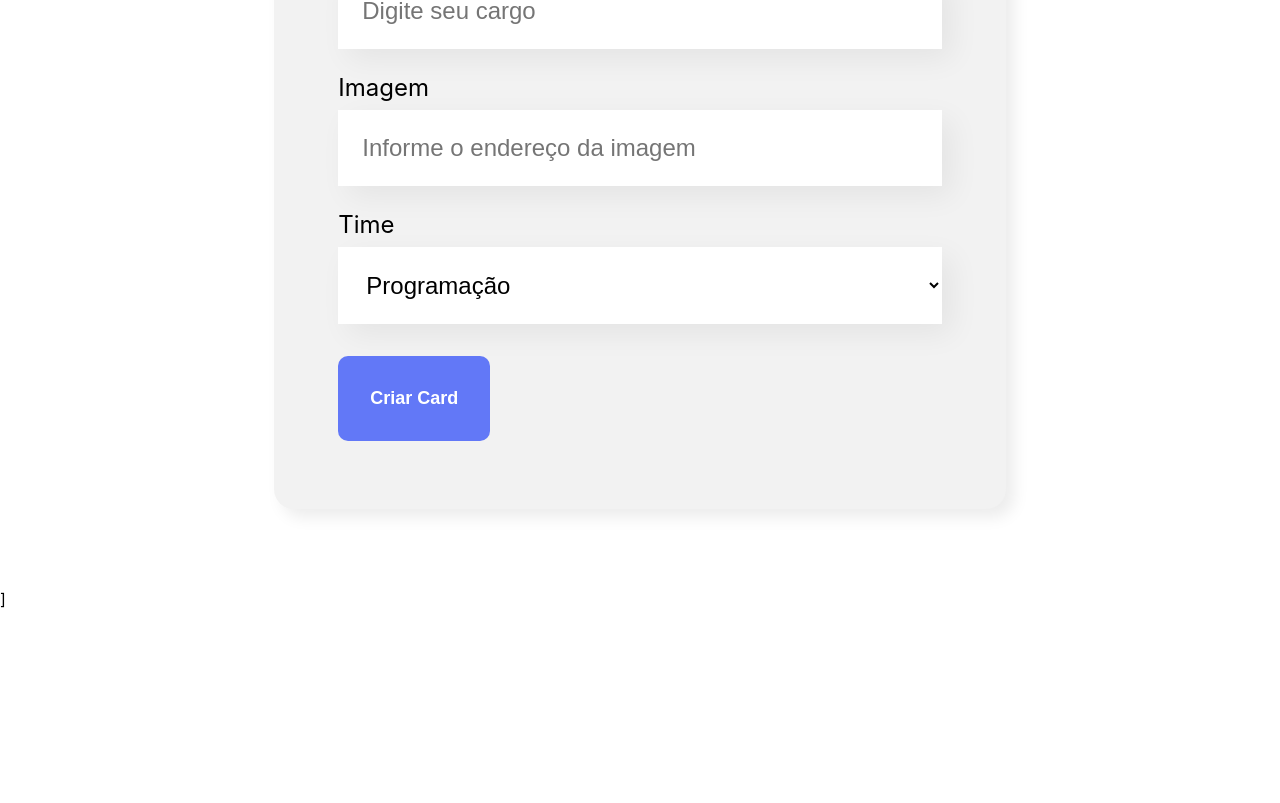
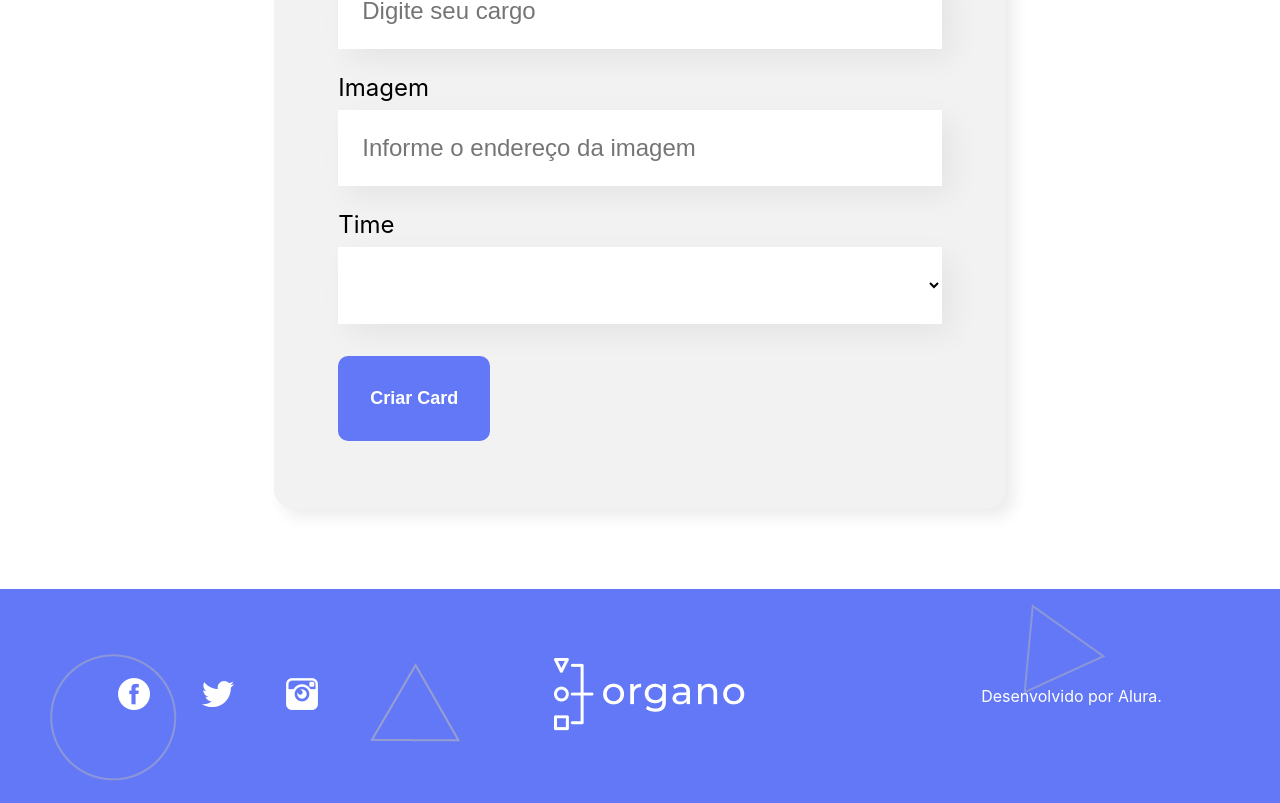
Before and after one commit to rafael-ferper/organo, a React (Create React App) app: page / in a window 1280 px wide. Shown: the part 888-1691 px from the top of the page. Before the commit the page ends 1497 px from the top, so only its background shows below. Built offline with nearby package versions, Linux system fonts and the light colour scheme.

Commit message:
feat: rodape; enh: correção de bugs.

```diff
--- a/src/App.js
+++ b/src/App.js
@@ -2,6 +2,7 @@ import {useState} from 'react';
 import Banner from './componentes/Banner';
 import Formulario from './componentes/Formulario';
 import Time from './componentes/Time';
+import Rodape from './componentes/Rodape';
 
 function App() {
 
@@ -41,7 +42,7 @@ function App() {
         setColaboradores] = useState([])
 
     const aoNovoColaboradorAdicionado = (colaborador) => {
-        console.log(colaborador);
+        debugger
         setColaboradores([
             ...colaboradores,
             colaborador
@@ -52,14 +53,14 @@ function App() {
             <Banner/>
             <Formulario
                 times={times.map(time => time.nome)}
-                aoColaboradorCadastrado={colaborador => aoNovoColaboradorAdicionado(colaborador)}/> ]
+                aoColaboradorCadastrado={colaborador => aoNovoColaboradorAdicionado(colaborador)}/>
                 {times.map(time => <Time
                 key={time.nome}
                 nome={time.nome}
                 corPrimaria={time.corPrimaria}
                 corSecundaria={time.corSecundaria}
                 colaboradores={colaboradores.filter(colaborador => colaborador.time === time.nome)}/>)}
-
+            <Rodape />
         </div>
     );
 }
--- a/src/componentes/Colaborador/index.js
+++ b/src/componentes/Colaborador/index.js
@@ -1,9 +1,9 @@
 import './Colaborador.css'
 
-const Colaborador = ({nome, cargo, imagem}) => {
+const Colaborador = ({nome, cargo, imagem, corDeFundo}) => {
     return (
         <div className='colaborador'>
-            <div className='cabecalho'>
+            <div className='cabecalho' style={{ backgroundColor: corDeFundo }}>
                 <img src={imagem} alt={nome}/>
             </div>
             <div className='rodape'>
--- a/src/componentes/ListaSuspensa/index.js
+++ b/src/componentes/ListaSuspensa/index.js
@@ -8,7 +8,8 @@ const ListaSuspensa = (props) => {
             <select
                 onChange={evento => props.aoAlterar(evento.target.value)}
                 required={props.obrigatorio}
-                value={props.value}>
+                value={props.valor}>
+                <option value={""}></option>
                 {props
                     .itens
                     .map(item => <option key={item}>{item}</option>)}
--- /dev/null
+++ b/src/componentes/Rodape/Rodape.css
@@ -0,0 +1,21 @@
+.rodape {
+    background-image: url("fundo.png");
+    background-color: #6278f7;
+}
+
+.rodape .container {
+    display: flex;
+    align-items: center;
+    justify-content: space-around;
+    height: 214px;
+}
+
+.rodape .container .sociais {
+    display: flex;
+    justify-content: space-between;
+    width: 200px;
+}
+
+.rodape .container .frase {
+    color: #fff;
+}
--- /dev/null
+++ b/src/componentes/Rodape/index.js
@@ -0,0 +1,27 @@
+import './Rodape.css'
+
+const Rodape = () => {
+    return (
+        <footer className='rodape'>
+            <div className='container'>
+                <div className='sociais'>
+                    <a href="&">
+                        <img src='/imagens/fb.png' alt='Facebook'/>
+                    </a>
+                    <a href="&">
+                        <img src='/imagens/tw.png' alt='Twitter'/>
+                    </a>
+                    <a href="&">
+                        <img src='/imagens/ig.png' alt='Facebook'/>
+                    </a>
+                </div>
+                <div className='logo'>
+                    <img src='/imagens/logo.png' alt='Logo Organo'/>
+                </div>
+                <div className='frase'>Desenvolvido por Alura.</div>
+            </div>
+        </footer>
+    )
+}
+
+export default Rodape;
--- a/src/componentes/Time/index.js
+++ b/src/componentes/Time/index.js
@@ -15,6 +15,8 @@ const Time = (props) => {
             {props
                 .colaboradores
                 .map(colaborador => <Colaborador
+                    corDeFundo={props.corPrimaria}
+                    key={colaborador.nome}
                     nome={colaborador.nome}
                     cargo={colaborador.cargo}
                     imagem={colaborador.imagem}/>)}
```
Also changed, not shown: src/componentes/Rodape/fundo.png (renamed from public/imagens/fundo.png).
